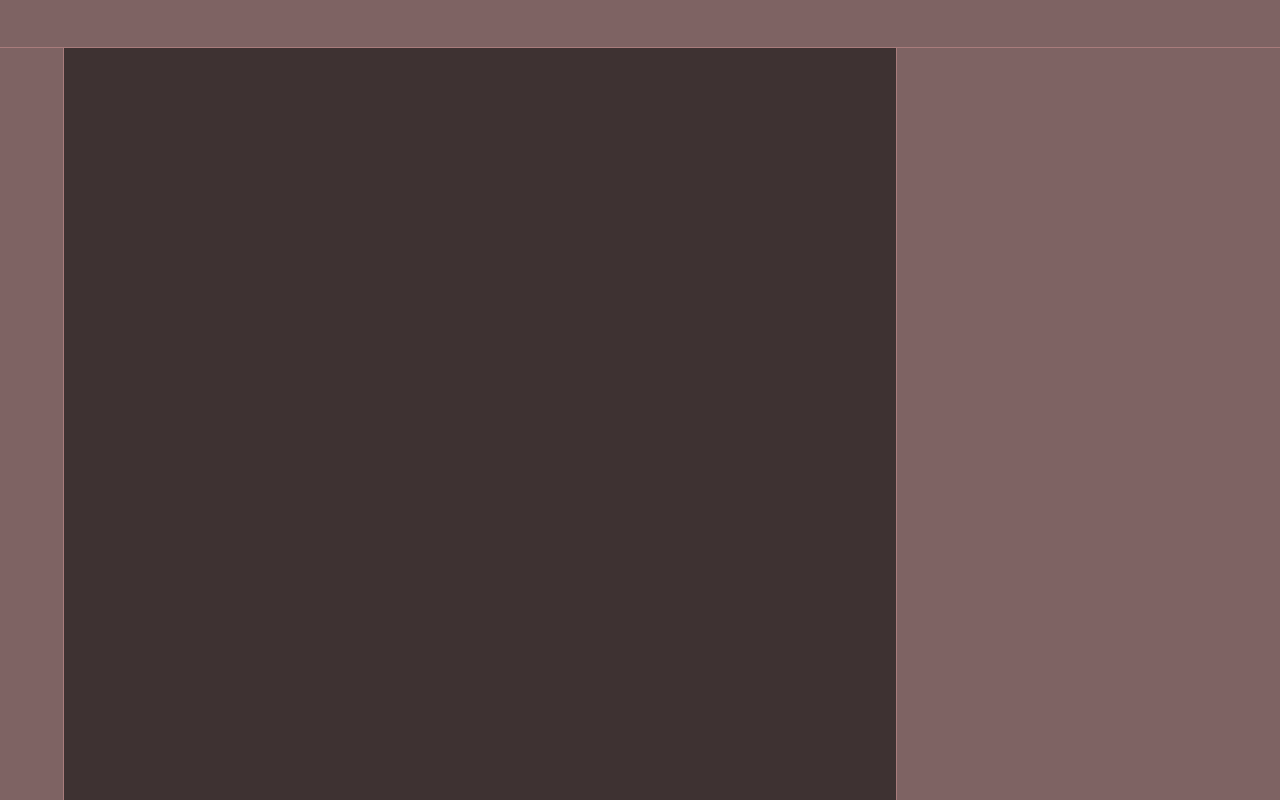
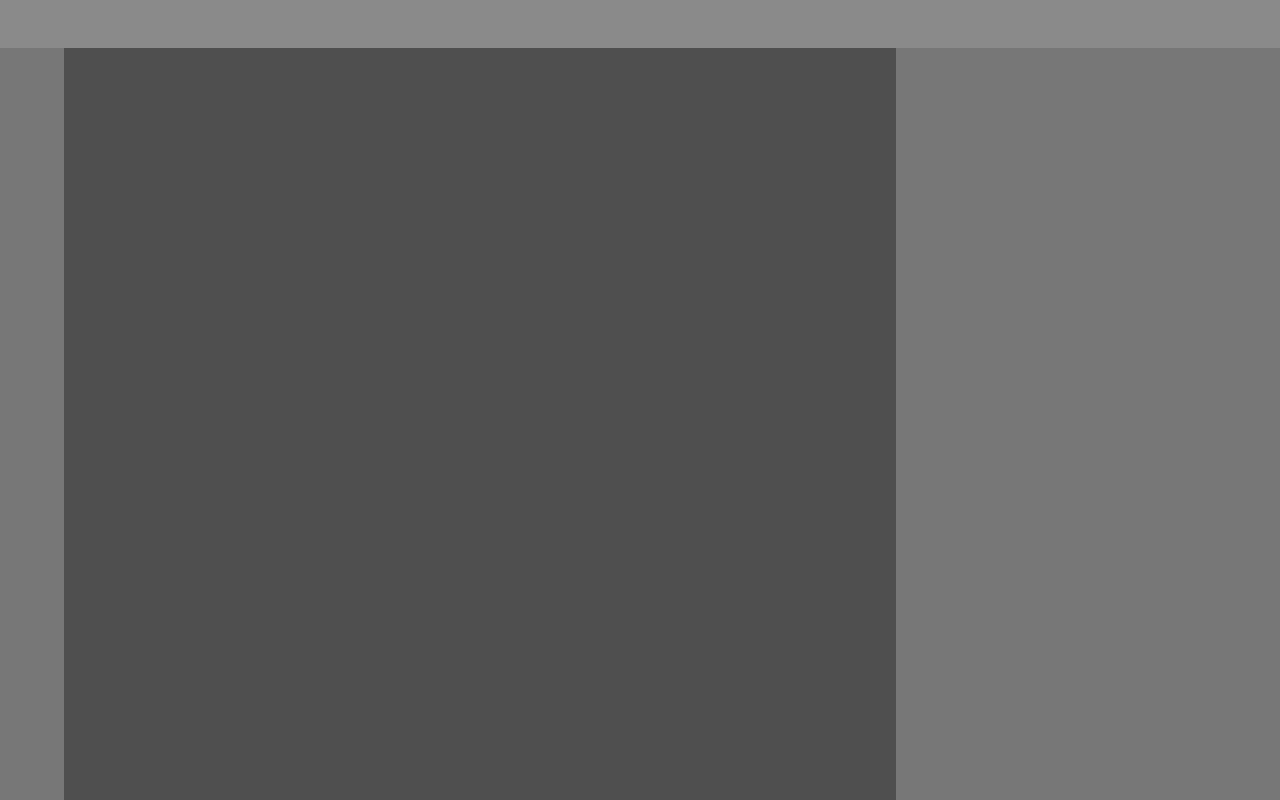
Before and after one commit to marceloferreira357/bun-crawler-map-editor, a React (Vite) app: page / in a window 1280 px wide. Built offline with nearby package versions, Linux system fonts and the light colour scheme.

Commit message:
refactor: changed the colors palette

```diff
--- a/src/App.tsx
+++ b/src/App.tsx
@@ -5,7 +5,7 @@ import TileSelectorSidebar from "./components/TileSelectorSidebar";
 
 function App() {
   return (
-    <div className="flex flex-col w-[100dvw] h-[100dvh] text-white">
+    <div className="flex flex-col w-[100dvw] h-[100dvh] text-bright-gray">
       <FileHeader />
       <div className="flex flex-row w-full h-[calc(100dvh-48px)]">
         <EditorSidebar />
--- a/src/components/EditorSidebar.tsx
+++ b/src/components/EditorSidebar.tsx
@@ -1,6 +1,6 @@
 function EditorSidebar() {
   return (
-    <div className="flex flex-row border-r border-burnished-brown w-16 h-full bg-deep-taupe shrink-0"></div>
+    <div className="flex flex-row w-16 h-full bg-sonic-silver shrink-0"></div>
   );
 }
 
--- a/src/components/FileHeader.tsx
+++ b/src/components/FileHeader.tsx
@@ -1,6 +1,6 @@
 function FileHeader() {
   return (
-    <div className="flex flex-row border-b border-burnished-brown w-full h-12 bg-deep-taupe shrink-0"></div>
+    <div className="flex flex-row w-full h-12 bg-philippine-gray shrink-0 shadow-md"></div>
   );
 }
 
--- /dev/null
+++ b/src/components/Input.tsx
@@ -0,0 +1,5 @@
+function Input() {
+  return <></>;
+}
+
+export default Input;
--- a/src/components/Map.tsx
+++ b/src/components/Map.tsx
@@ -1,7 +1,7 @@
 function Map() {
   // TODO: add grid component to map
   return (
-    <div className="flex flex-row w-[calc(100dvw-448px)] overflow-auto h-full bg-black-coffee shrink-0"></div>
+    <div className="flex flex-row w-[calc(100dvw-448px)] overflow-auto h-full bg-dark-liver shrink-0"></div>
   );
 }
 
--- a/src/components/TileSelectorSidebar.tsx
+++ b/src/components/TileSelectorSidebar.tsx
@@ -1,6 +1,6 @@
 function TileSelectorSidebar() {
   return (
-    <div className="flex flex-row border-l border-burnished-brown w-96 h-full bg-deep-taupe shrink-0"></div>
+    <div className="flex flex-row w-96 h-full bg-sonic-silver shrink-0"></div>
   );
 }
 
--- a/src/index.css
+++ b/src/index.css
@@ -7,4 +7,5 @@ body {
   margin: 0;
   font-family: "Poppins";
   overscroll-behavior: none;
+  background-color: theme("colors.dark-liver");
 }
--- a/tailwind.config.js
+++ b/tailwind.config.js
@@ -4,10 +4,13 @@ export default {
   theme: {
     extend: {
       colors: {
-        "black-coffee": "#3E3232",
-        "dark-puce": "#503C3C",
-        "deep-taupe": "#7E6363",
-        "burnished-brown": "#A87C7C",
+        "charleston-green": "#292929",
+        "philippine-gray": "#8A8A8A",
+        "dark-liver": "#4E4E4E",
+        "sonic-silver": "#777777",
+        "quick-silver": "#A2A2A2",
+        "american-silver": "#D0D0D0",
+        "bright-gray": "#EDEDED",
       },
     },
   },
```
